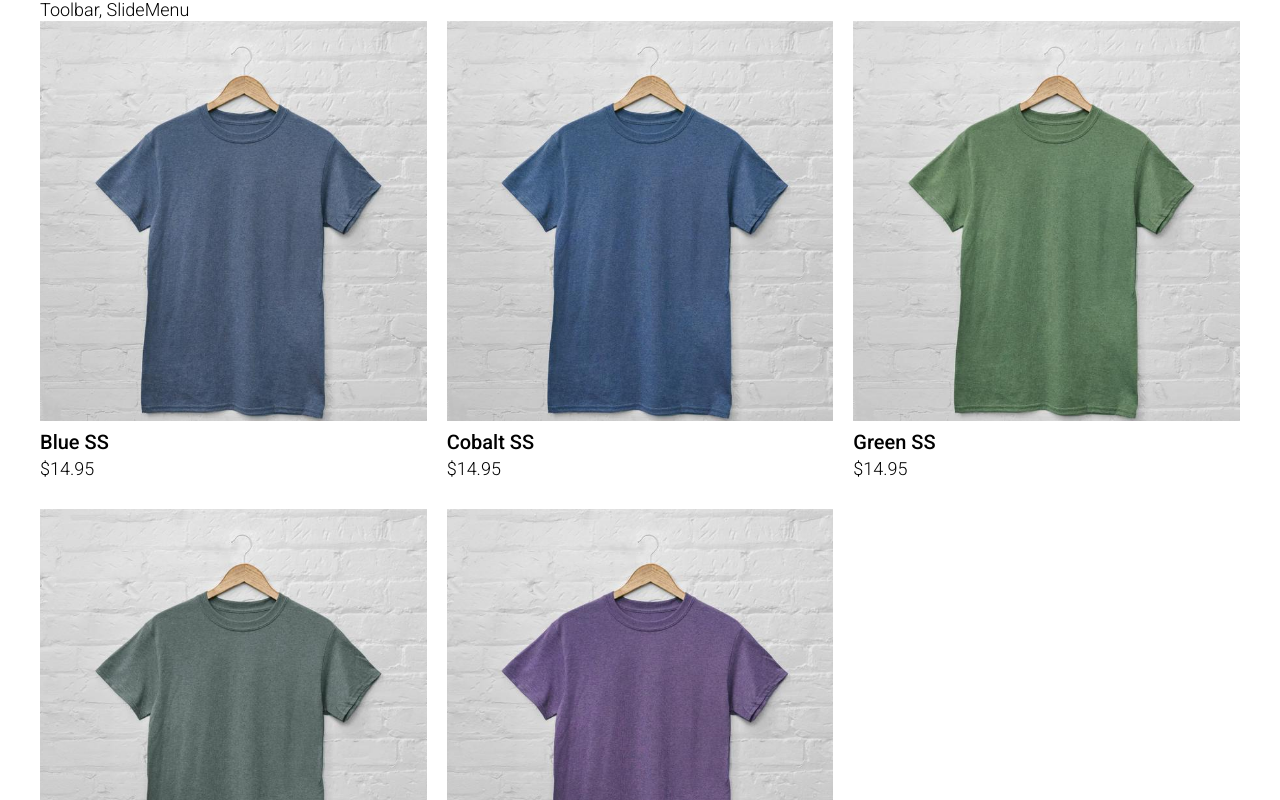
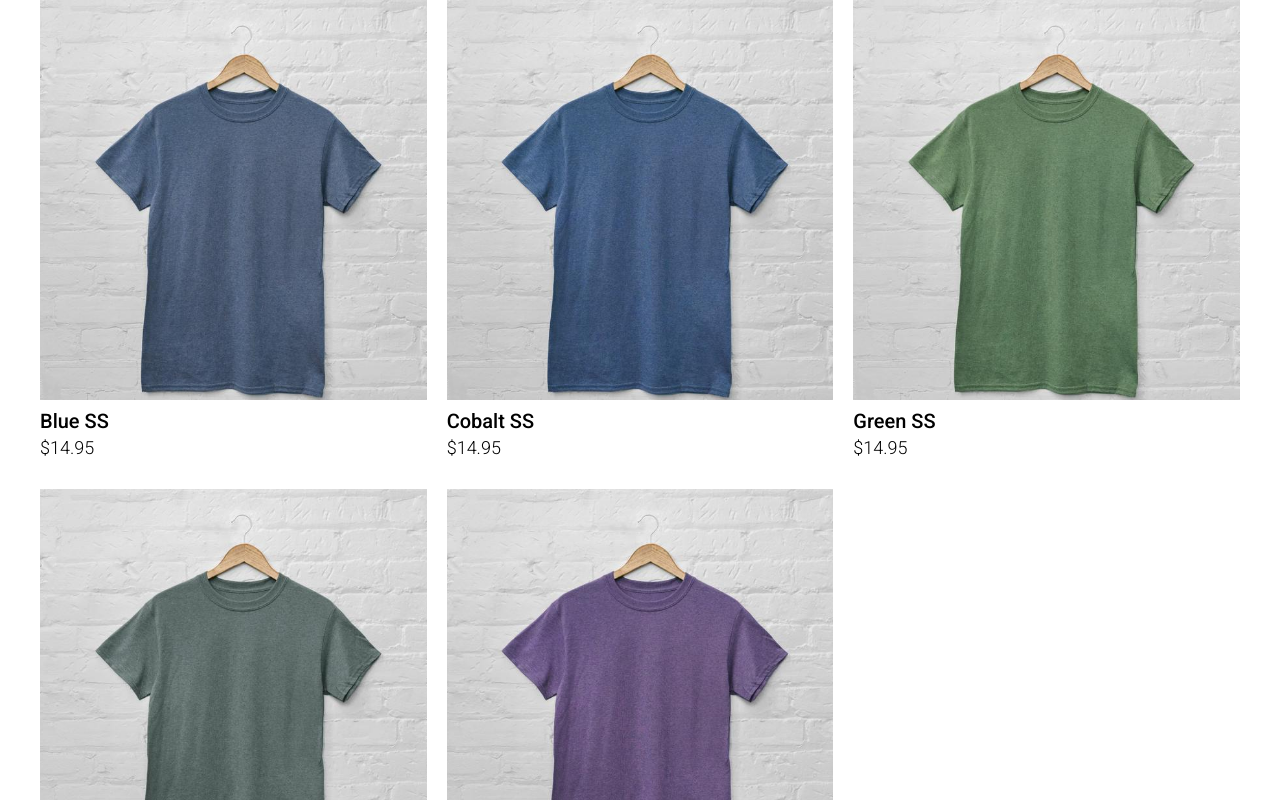
Before and after one commit to bradleylow/simple-shirts, a React (Create React App) app: page / in a window 1280 px wide. Shown: the top 800 px of the page. Built offline with nearby package versions, Linux system fonts and the light colour scheme.

Commit message:
Removed placeholder content from Layout component.

```diff
--- a/src/components/Layout/Layout.js
+++ b/src/components/Layout/Layout.js
@@ -5,7 +5,7 @@ import Aux from '../../hoc/Aux/Aux';
 const layout = (props) => (
     <Aux>
         <header className="container mx-auto">
-            <p>Toolbar, SlideMenu</p>
+
         </header>
         <main className="container mx-auto">
             {props.children}
```
